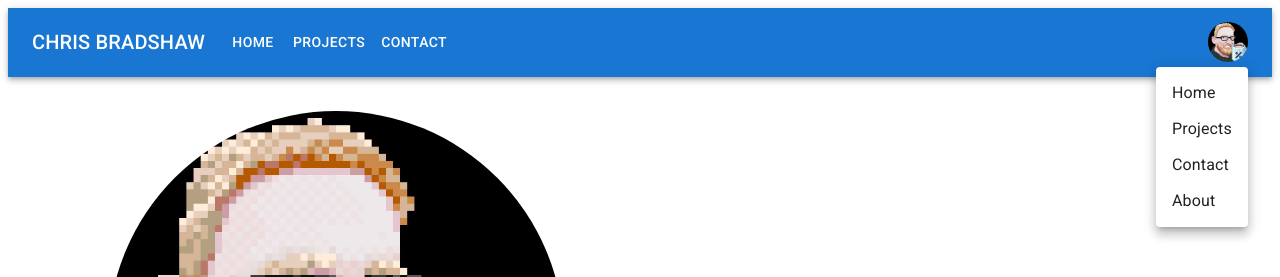
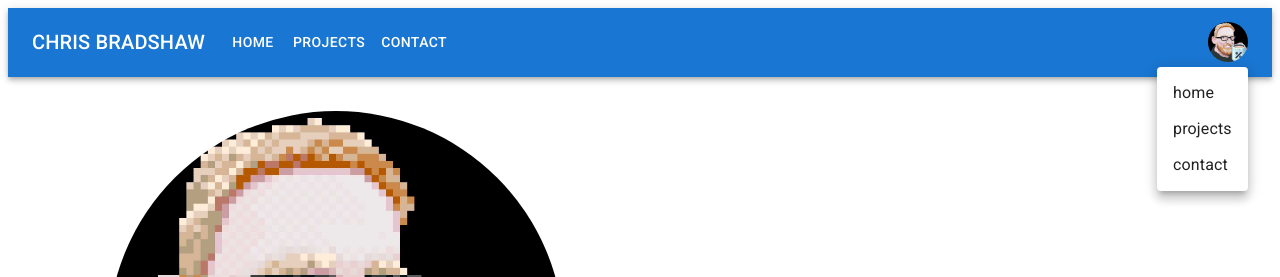
Before and after one commit to gingus55/my-react-portfolio, a React (Create React App) app: page / in a window 1280 px wide. Both pictures are taken after a click on the button "More Pages". Shown: the top 277 px of the page. Built offline with nearby package versions, Linux system fonts and the light colour scheme.

Commit message:
removed some config

```diff
--- a/src/App.js
+++ b/src/App.js
@@ -4,14 +4,13 @@ import { ContactPage } from "./Pages/ContactPage";
 import { ProjectPage } from "./Pages/ProjectPage";
 import { AboutPage } from "./Pages/AboutPage";
 
-
 function App() {
   return (
     <Routes>
       <Route exact path="/" element={<HomePage />} />
-      <Route path="/Contact" element={<ContactPage />} />
-      <Route path="/Projects" element={<ProjectPage />} />
-      <Route path="/About" element={<AboutPage />} />
+      <Route path="/contact" element={<ContactPage />} />
+      <Route path="projects" element={<ProjectPage />} />
+      <Route path="/about" element={<AboutPage />} />
     </Routes>
   );
 }
--- a/src/Components/Header/Header.js
+++ b/src/Components/Header/Header.js
@@ -14,8 +14,8 @@ import MenuItem from "@mui/material/MenuItem";
 
 import pixelImage from "../../assets/images/PixelChris.jpg";
 
-const pages = ["Home", "Projects", "Contact"];
-const settings = ["Home", "Projects", "Contact", "About"];
+const pages = ["home", "projects", "contact"];
+// const settings = ["Home", "rojects", "Contact", "About"];
 
 export const Header = () => {
   const [anchorElNav, setAnchorElNav] = React.useState(null);
@@ -29,15 +29,15 @@ export const Header = () => {
   };
 
   const handleCloseNavMenu = (event) => {
-    if (event.target.textContent === "Contact") {
+    if (event.target.textContent === "contact") {
       const url = `http://localhost:3000/${event.target.textContent}`;
       window.location.href = url;
       setAnchorElUser(null);
-    } else if (event.target.textContent === "Home") {
+    } else if (event.target.textContent === "home") {
       const url = `http://localhost:3000/`;
       window.location.href = url;
       setAnchorElUser(null);
-    } else if (event.target.textContent === "Projects") {
+    } else if (event.target.textContent === "projects") {
       const url = `http://localhost:3000/${event.target.textContent}`;
       window.location.href = url;
       setAnchorElUser(null);
@@ -47,19 +47,19 @@ export const Header = () => {
   };
 
   const handleCloseUserMenu = (event) => {
-    if (event.target.textContent === "Contact") {
+    if (event.target.textContent === "contact") {
       const url = `http://localhost:3000/${event.target.textContent}`;
       window.location.href = url;
       setAnchorElUser(null);
-    } else if (event.target.textContent === "Home") {
+    } else if (event.target.textContent === "home") {
       const url = `http://localhost:3000/`;
       window.location.href = url;
       setAnchorElUser(null);
-    } else if (event.target.textContent === "Projects") {
+    } else if (event.target.textContent === "projects") {
       const url = `http://localhost:3000/${event.target.textContent}`;
       window.location.href = url;
       setAnchorElUser(null);
-    } else if (event.target.textContent === "About") {
+    } else if (event.target.textContent === "about") {
       const url = `http://localhost:3000/${event.target.textContent}`;
       window.location.href = url;
       setAnchorElUser(null);
@@ -163,7 +163,7 @@ export const Header = () => {
               open={Boolean(anchorElUser)}
               onClose={handleCloseUserMenu}
             >
-              {settings.map((setting) => (
+              {pages.map((setting) => (
                 <MenuItem key={setting} onClick={handleCloseUserMenu}>
                   <Typography textAlign="center">{setting}</Typography>
                 </MenuItem>
```
Also changed, not shown: src/index.js (+3 -4 lines), 1 other file (tests, documents, lock files or other folders).
